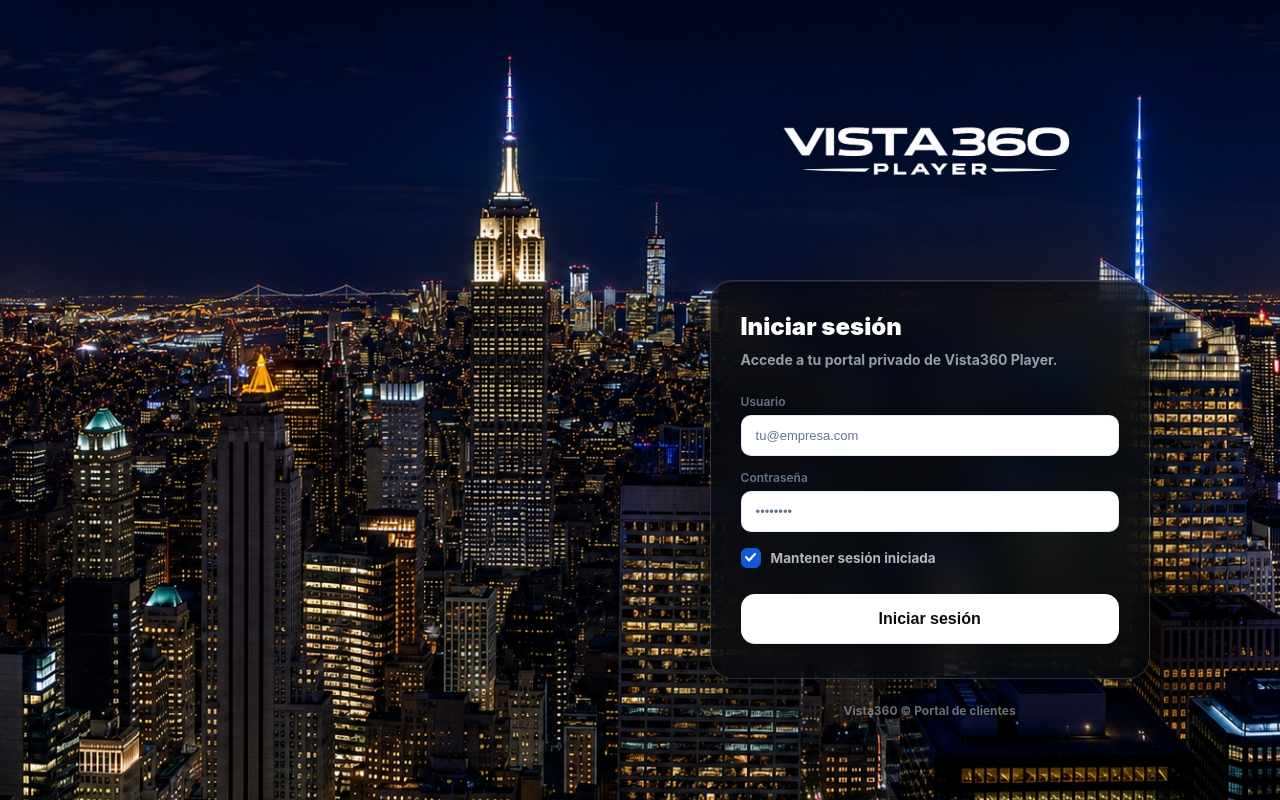
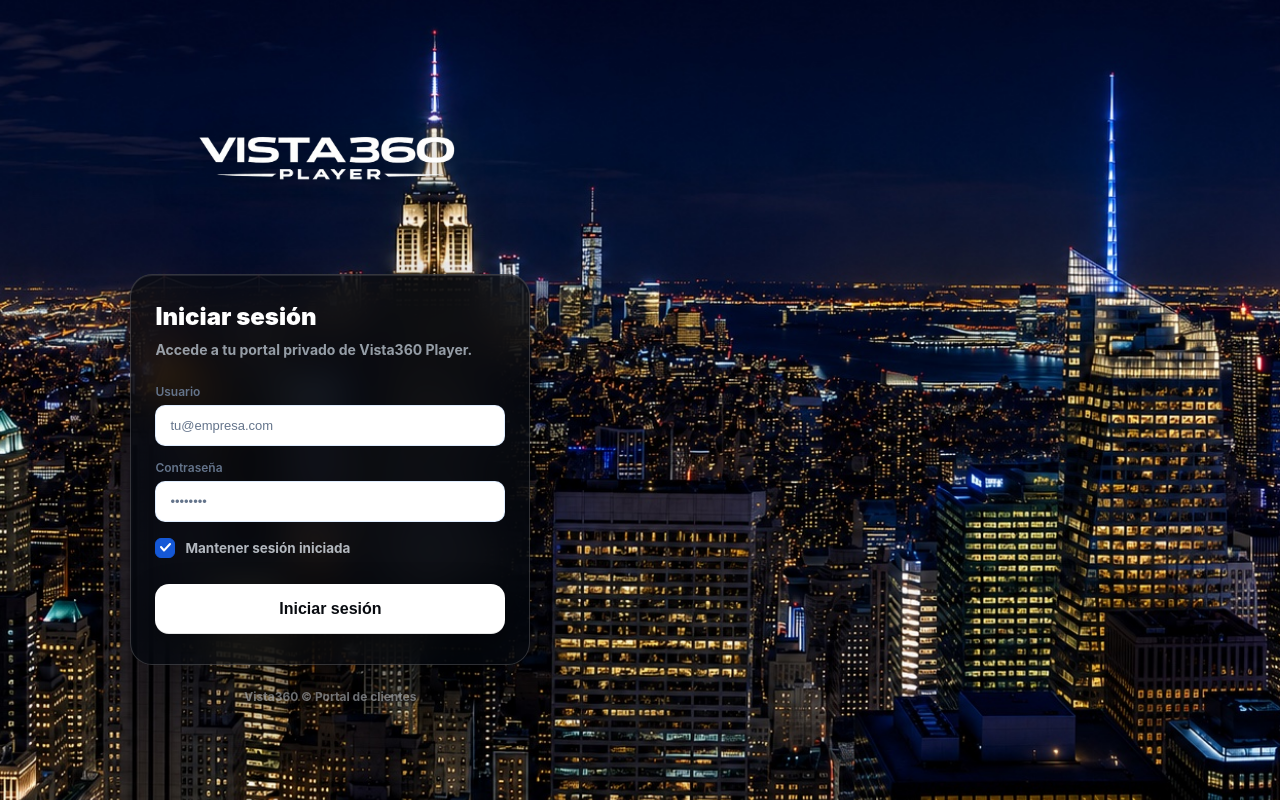
Before and after one commit to armn11155-ctrl/Vista360-Player, a React (Vite) app: page / in a window 1280 px wide. Built offline with nearby package versions, Linux system fonts and the light colour scheme; no server answers.

Commit message:
Mueve el login compacto a la izquierda

```diff
--- a/src/styles/app.css
+++ b/src/styles/app.css
@@ -2420,22 +2420,19 @@
       flex-direction: column;
     }
 
-    /* En escritorio el acceso queda amplio y alineado a la derecha para
-       liberar la vista principal de Nueva York y dar una composición más
-       elegante, sin perder el centrado cómodo de la versión móvil. */
+    /* En escritorio el acceso conserva el ancho compacto de mobile, pero
+       se alinea a la izquierda para liberar la panorámica hacia la derecha. */
     .login-shell::before {
-      transform: scale(1.06);
-      transform-origin: center center;
+      background-position: 62% center;
+      transform: scale(1.14);
+      transform-origin: 62% center;
     }
     .login-logo, .login-card, .login-foot {
       width: 100%;
-      max-width: 440px;
-      margin-left: auto;
-      margin-right: clamp(56px, 8vw, 150px);
-    }
-    .login-logo { margin-bottom: 38px; }
-    .login-logo img { width: min(370px, 90%); }
-    .login-card { padding: 34px 30px; }
+      max-width: 400px;
+      margin-left: clamp(56px, 8vw, 150px);
+      margin-right: auto;
+    }
 
     .sidebar-brand {
       display: block;
```
